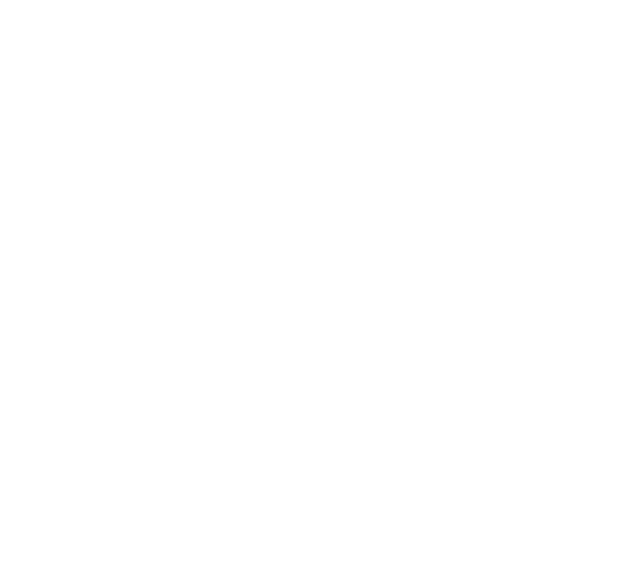
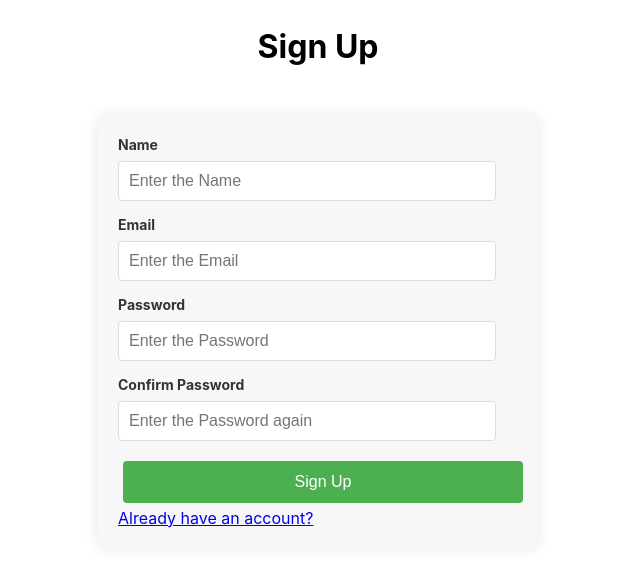
Before and after one commit to peheliyanavod/crud, a React (Create React App) app in the folder my-app/: page /signup in a window 1280 px wide. Before the commit this address had no page. Shown: the top 566 px of the page, without its empty margins (322-962 px from the left). Built offline with nearby package versions, Linux system fonts and the light colour scheme.

Commit message:
Login system with several validations adaded

```diff
--- a/my-app/src/App.css
+++ b/my-app/src/App.css
@@ -119,7 +119,7 @@
   font-size: 14px;
 }
 
-input[type='text'] {
+input {
   width: calc(100% - 22px);
   padding: 10px;
   margin-bottom: 15px;
@@ -163,3 +163,8 @@
   margin-bottom: 5px;
   font-size: xx-large;
 }
+
+.error{
+  text-align: center;
+  color: red;
+}
--- a/my-app/src/App.js
+++ b/my-app/src/App.js
@@ -3,6 +3,8 @@
 import BookList from './components/BookList';
 import {BrowserRouter, Routes, Route} from 'react-router-dom';
 import UpdateBook from './components/UpdateBook';
+import Signup from './pages/Signup';
+import Login from './pages/Login';
 
 
 function App() {
@@ -11,6 +13,8 @@
       <BrowserRouter>
         <Routes>
           <Route path='/' element={<BookList/>}/>
+          <Route path='/signup' element={<Signup/>}/>
+          <Route path='/login' element={<Login/>}/>
           <Route path='/add' element={<AddBook/>}/>
           <Route path='/update/:bookID' element={<UpdateBook/>}/>
         </Routes>
--- a/my-app/src/components/BookList.jsx
+++ b/my-app/src/components/BookList.jsx
@@ -10,7 +10,6 @@
     useEffect(()=>{
         axios.get('http://localhost:5000').then((res)=>{
             setBooks(res.data);
-            console.log(books)
         }).catch((err)=>{
             console.log(err);
         })
--- /dev/null
+++ b/my-app/src/pages/Login.jsx
@@ -0,0 +1,65 @@
+import axios from "axios";
+import React, { useState } from "react";
+import { useNavigate } from "react-router-dom";
+
+const Login = () => {
+  const [email, setEmail] = useState("");
+  const [password, setPassword] = useState("");
+  const [error, setError] = useState("");
+
+  const navigate = useNavigate();
+
+  async function handleSubmit(event) {
+    event.preventDefault();
+    setError("");
+
+    try {
+      const result = await axios.post("http://localhost:5000/login", {
+        email,
+        password,
+      });
+      if (result.data === "Successfull") {
+        navigate("/");
+      }
+      if (
+        result.data === "Incorrect password" ||
+        result.data === "User not found"
+      ) {
+        setError("Invalid credentials.");
+      }
+    } catch (error) {
+      console.log(error);
+    }
+  }
+  return (
+    <div>
+      <h2 className="title">Login</h2>
+      {error && <div className="error">{error}</div>}
+      <form onSubmit={handleSubmit}>
+        <label htmlFor="email">Email</label>
+        <input
+          type="email"
+          placeholder="Enter the Email"
+          onChange={(e) => setEmail(e.target.value)}
+          required
+        />
+        <br />
+        <label htmlFor="Password">Password</label>
+        <input
+          type="password"
+          placeholder="Enter the Password"
+          onChange={(e) => setPassword(e.target.value)}
+          required
+        />
+        <br />
+
+        <button type="submit" className="btn-s">
+          Login
+        </button>
+        <a href="/signup">Don't you have an account?</a>
+      </form>
+    </div>
+  );
+};
+
+export default Login;
--- /dev/null
+++ b/my-app/src/pages/Signup.jsx
@@ -0,0 +1,83 @@
+import axios from "axios";
+import React, { useState } from "react";
+import { useNavigate } from "react-router-dom";
+
+const Signup = () => {
+  const [name,setName] = useState("");
+  const [email,setEmail] = useState("");
+  const [password,setPassword] = useState("");
+  const [confirmPassword,setConfirmPassword] = useState("");
+  const [error, setError] = useState("");
+
+  const navigate = useNavigate();
+
+  async function handleSubmit(event) {
+    event.preventDefault();
+    setError("");
+    if(password === confirmPassword){
+        try {
+            const result =await axios.post("http://localhost:5000/signup", { name, email, password });
+
+            if (result.data === "Successful") {
+                navigate("/login");
+            }
+            if(result.data === "Email already registered"){
+                setError("Email already registered")
+            }
+
+        } catch (error) {
+            console.log(error);
+        }
+    }
+    else{
+        setError("Password does not match");
+    }
+
+  }
+  return (
+    <div>
+      <h2 className="title">Sign Up</h2>
+      {error && <div className="error">{error}</div>}
+      <form onSubmit={handleSubmit}>
+        <label htmlFor="name">Name</label>
+        <input
+          type="text"
+          placeholder="Enter the Name"
+          onChange={(e) => setName(e.target.value)}
+          required
+        />
+        <br />
+        <label htmlFor="email">Email</label>
+        <input
+          type="email"
+          placeholder="Enter the Email"
+          onChange={(e) => setEmail(e.target.value)}
+          required
+        />
+        <br />
+        <label htmlFor="Password">Password</label>
+        <input
+          type="password"
+          placeholder="Enter the Password"
+          onChange={(e) => setPassword(e.target.value)}
+          required
+        />
+        <br />
+        <label htmlFor="ConfirmPassword">Confirm Password</label>
+        <input
+          type="password"
+          placeholder="Enter the Password again"
+          onChange={(e) => setConfirmPassword(e.target.value)}
+          required
+        />
+        <br />
+        <button type="submit" className="btn-s" >
+          Sign Up
+        </button>
+        <a href="/login">Already have an account?</a>
+      </form>
+    </div>
+  );
+};
+
+export default Signup;
```
Also changed, not shown: 1 other file (tests, documents, lock files or other folders).
